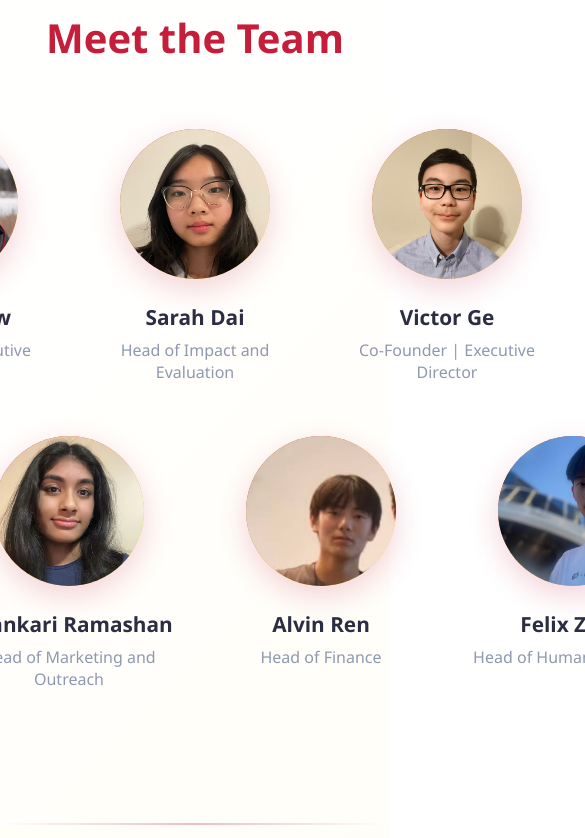
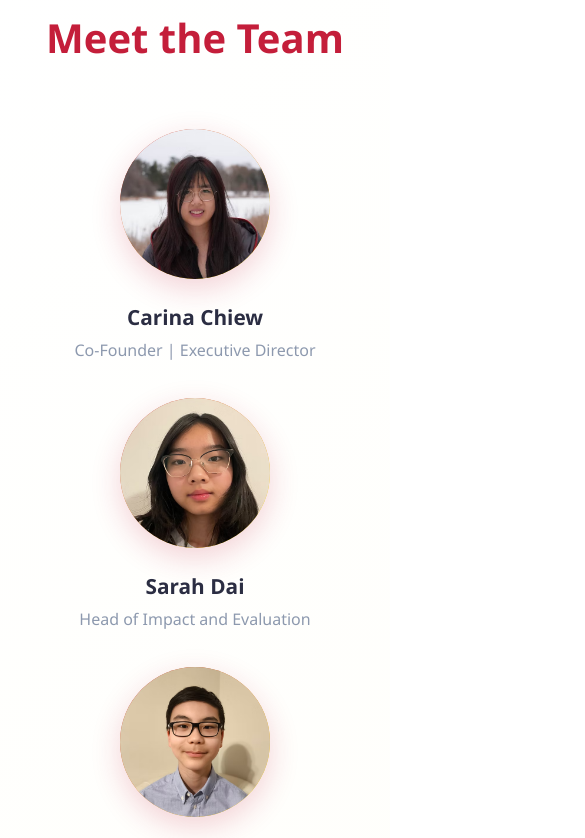
Before and after one commit to JacobLi09/canova-website, a plain HTML site: page index.html in a window 390 px wide. Shown: the part 5840-6678 px from the top of the page, 585 px wide, since content can reach past the window. Drawn offline with Linux system fonts and the light colour scheme.

Commit message:
Team formatting changes for mobile

```diff
--- a/styles.css
+++ b/styles.css
@@ -968,6 +968,17 @@ body.page-loaded .home-graphic {
         gap: 2rem;
     }
 
+    .team-container .team-row {
+        flex-wrap: wrap;
+        flex-direction: column;
+        align-items: center;
+    }
+
+    .team-container .team-member {
+        width: 100%;
+        max-width: 320px;
+    }
+
     .team-circle {
         width: 150px;
         height: 150px;
```
